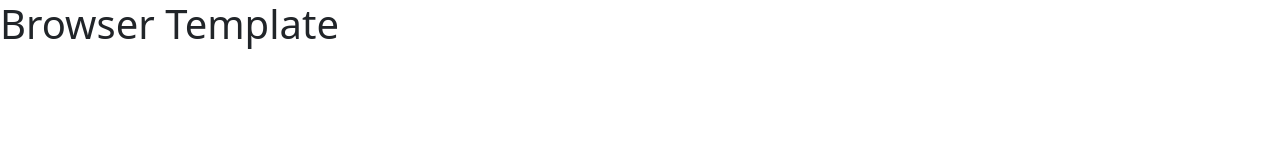
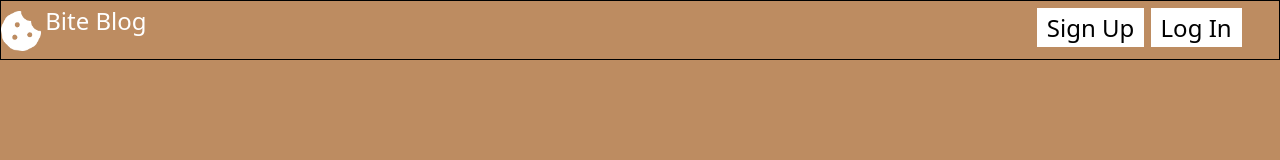
Before and after one commit to avongalie/Bite-Blog, a website built with webpack: page index.html in a window 1280 px wide. Built offline with nearby package versions, Linux system fonts and the light colour scheme.

Commit message:
created base for nav

```diff
--- a/app/styles/index.scss
+++ b/app/styles/index.scss
@@ -1 +1,48 @@
 @import '~bootstrap/scss/bootstrap';
+
+body{
+    background-color: #BD8C61;
+    color: white;
+}
+
+nav{
+    width: 100vw;
+    height: 60px;
+    border: 1px solid black;
+}
+nav > * {
+    display: inline;
+    font-size: 18pt;
+}
+
+nav > p{
+    margin-top: 100px;
+    //margin not working???
+}
+
+ul{
+    list-style-type: none;
+    position: absolute;
+    top: 10px;
+    right: 3%;
+}
+
+li{
+    display: inline;
+    padding-left: 10px;
+}
+
+.button{
+    background-color:white;
+    color: black;
+    padding: 3px 10px;
+}
+
+.hidden{
+    display: none;
+}
+
+#logo{
+    margin-top: 10px;
+    width: 40px;
+}
--- a/index.html
+++ b/index.html
@@ -12,6 +12,18 @@
       <script src="public/application.js" type="text/javascript" charset="utf-8" defer></script>
     </head>
     <body>
-      <h1>Browser Template</h1>
+      <nav>
+        <img id="logo" src="images/bite-blog-logo.png">
+        <p>Bite Blog</p>
+        <ul>
+          <li class="button" data-bs-toggle="modal" data-bs-target="#signUpModal">Sign Up</li>
+          <li class="button">Log In</li>
+        </ul>
+        <ul class="hidden">
+          <li>Blog</li>
+          <li>Create</li>
+          <li>Home</li>
+        </ul>
+      </nav>
     </body>
 </html>
```
Also changed, not shown: images/bite-blog-logo.png (added).
